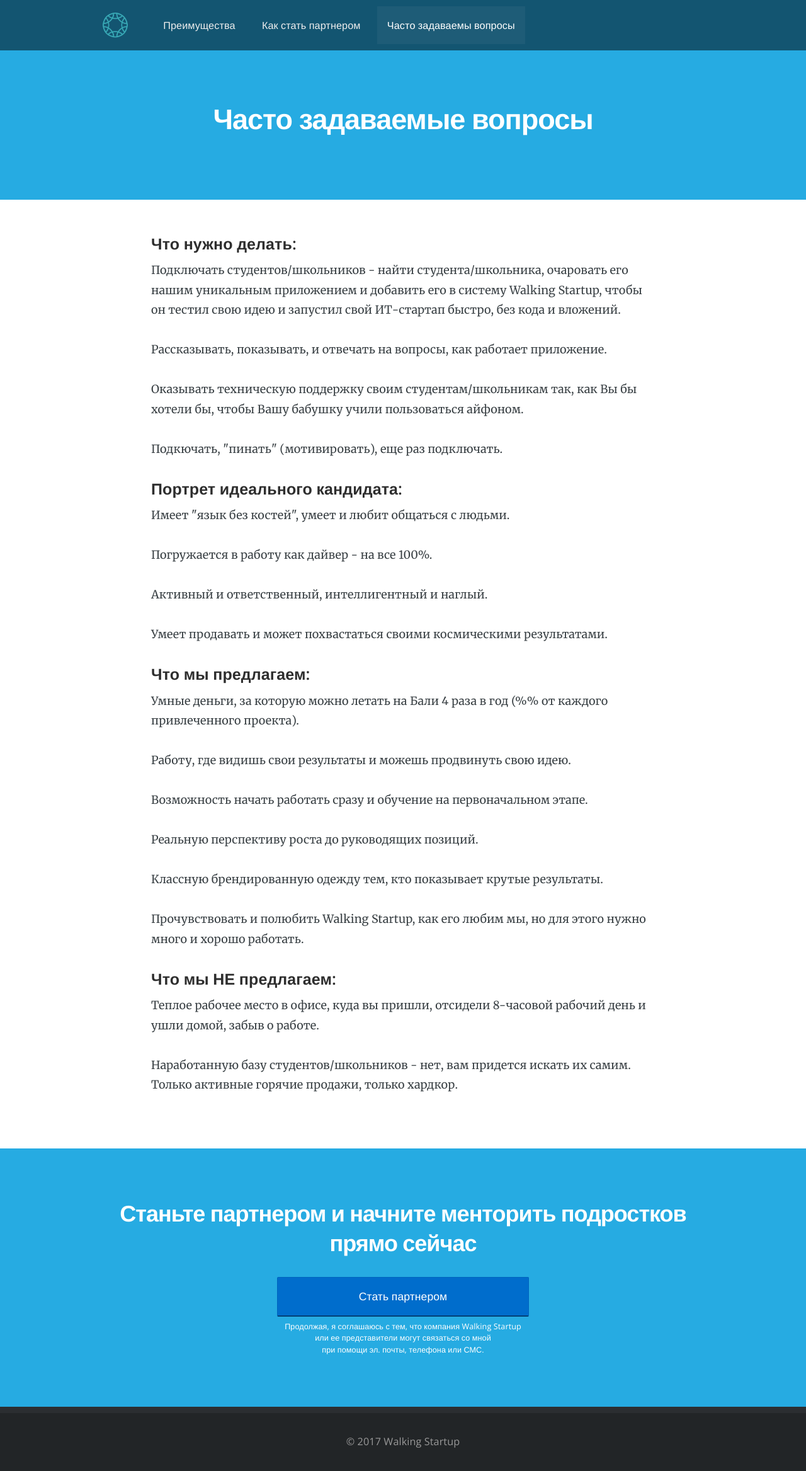
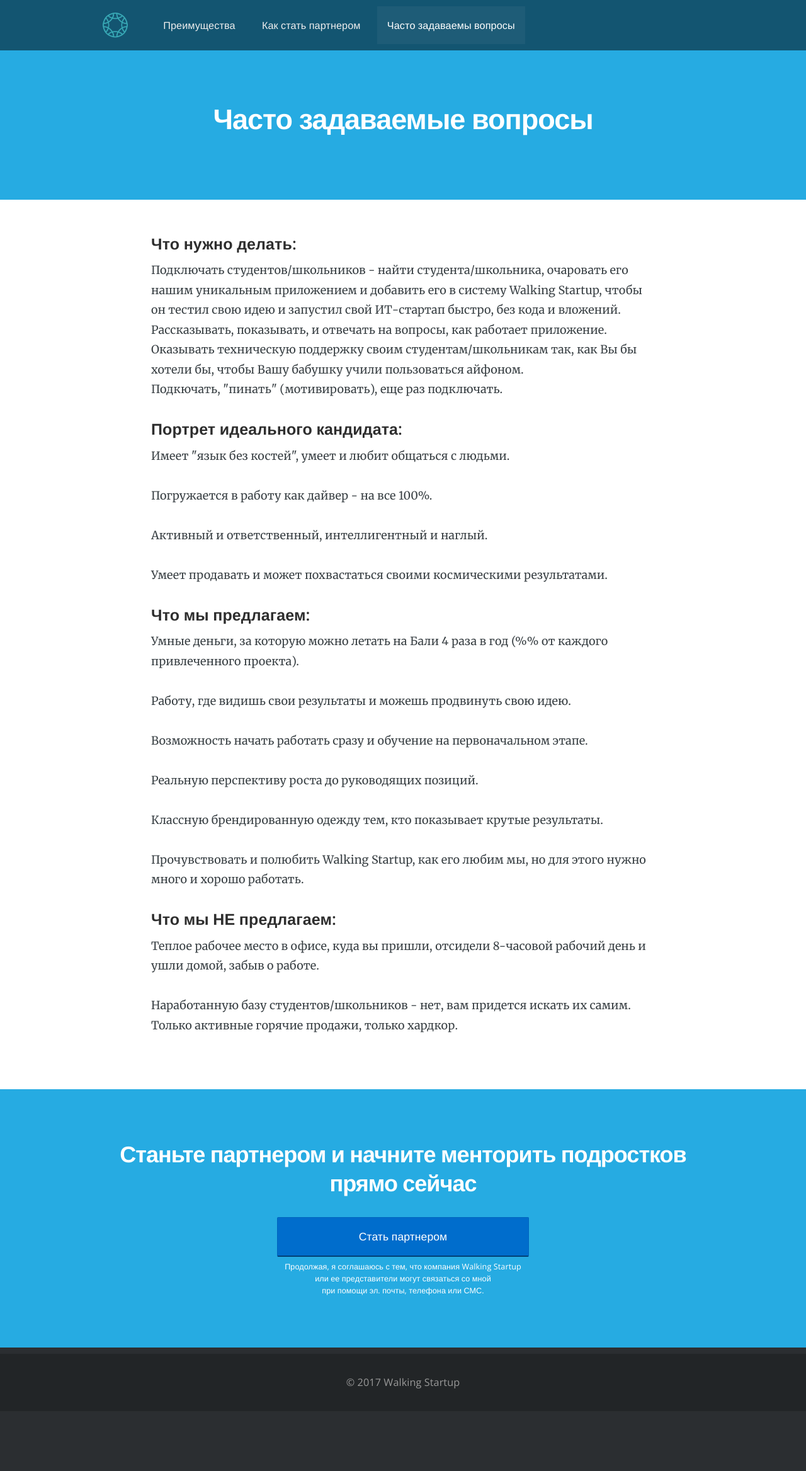
Before and after one commit to RakhimyanTim/partner.ws.github.io, a Jekyll site: the page built from pages/faq.html, in a window 1280 px wide. Shown: the whole page at 63% size. Built offline with Jekyll 4.4.1, drawn with Linux system fonts in a browser that asks for light colours; nearby versions of some CDN libraries; after the commit the page ends 2240 px from its top, so only the background shows below that.

```diff
--- a/pages/faq.html
+++ b/pages/faq.html
@@ -14,10 +14,7 @@ sitemap:
 <section>
 	<div class="container text-container">
 		<h4>Что нужно делать:</h4>
-		<p>Подключать студентов/школьников - найти студента/школьника, очаровать его нашим уникальным приложением и добавить его в систему Walking Startup, чтобы он тестил свою идею и запустил свой ИТ-стартап быстро, без кода и вложений.</p>
-		<p>Рассказывать, показывать, и отвечать на вопросы, как работает приложение.</p>
-		<p>Оказывать техническую поддержку своим студентам/школьникам так, как Вы бы хотели бы, чтобы Вашу бабушку учили пользоваться айфоном.</p>
-		<p>Подкючать, "пинать" (мотивировать), еще раз подключать.</p>
+		<p>Подключать студентов/школьников - найти студента/школьника, очаровать его нашим уникальным приложением и добавить его в систему Walking Startup, чтобы он тестил свою идею и запустил свой ИТ-стартап быстро, без кода и вложений.<br>Рассказывать, показывать, и отвечать на вопросы, как работает приложение.<br>Оказывать техническую поддержку своим студентам/школьникам так, как Вы бы хотели бы, чтобы Вашу бабушку учили пользоваться айфоном.<br>Подкючать, "пинать" (мотивировать), еще раз подключать.</p>
 
 		<h4>Портрет идеального кандидата:</h4>
 		<p>Имеет "язык без костей", умеет и любит общаться с людьми.</p>
```
